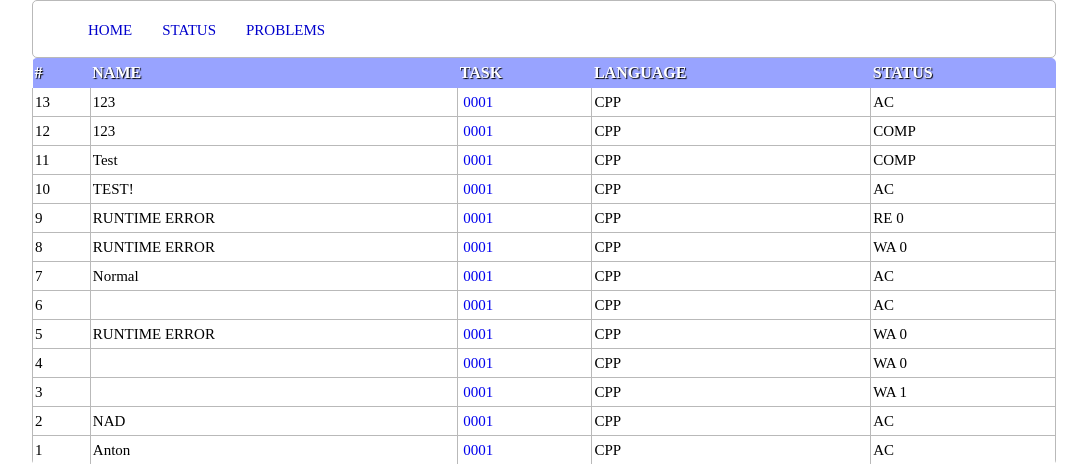
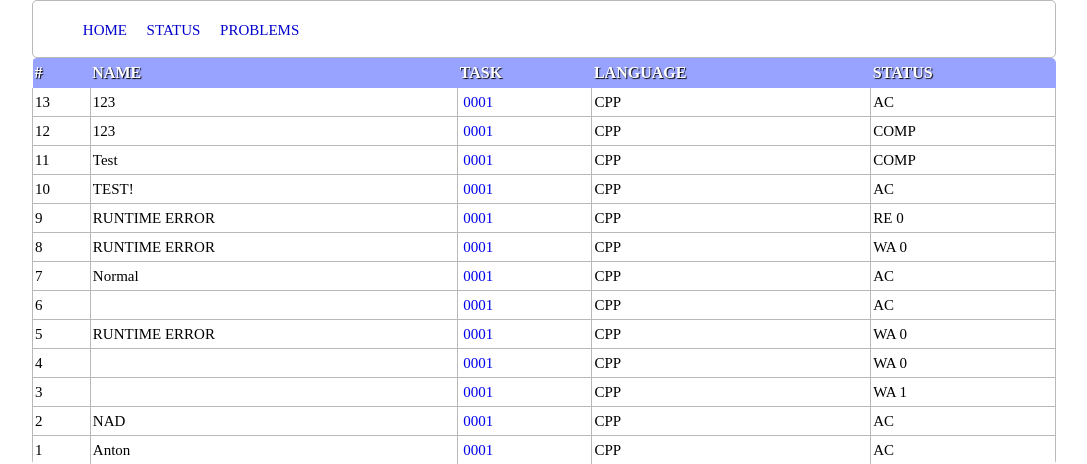
Before and after one commit to NAD777/Test-project, a Flask app: page /status/ in a window 1280 px wide. Shown: the part 68-532 px from the top of the page, without its empty margins (96-1183 px from the left). Run offline with Flask 2, Linux system fonts and the light colour scheme; data comes from the database, SQL or seed files in the repository.

Commit message:
some changes

```diff
--- a/app.py
+++ b/app.py
@@ -1,5 +1,5 @@
 from flask import Flask, render_template, redirect, request
-from read import read, string_to_dict
+from read import string_to_dict
 from flask_sqlalchemy import SQLAlchemy
 from main import Test
 
--- a/static/style.css
+++ b/static/style.css
@@ -68,7 +68,7 @@ body{
 }
 
 .menu-list li{
-    margin: 0 1em;
+    margin: 0 1%;
     text-transform: uppercase;
     list-style: none;
 
```
